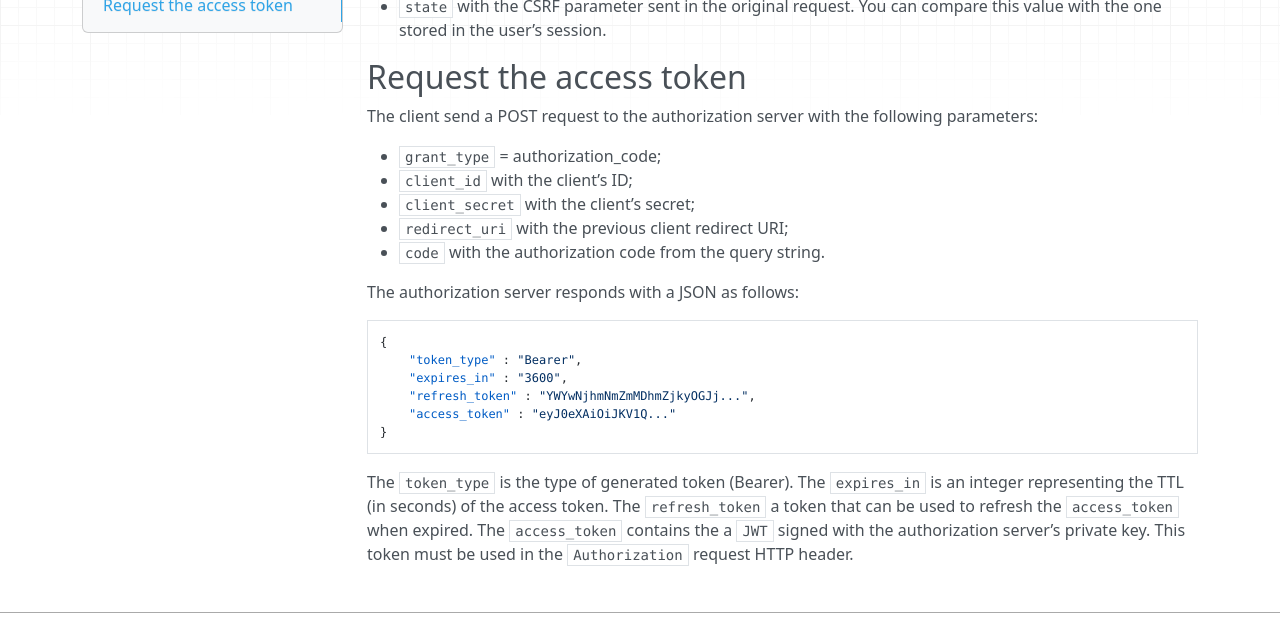
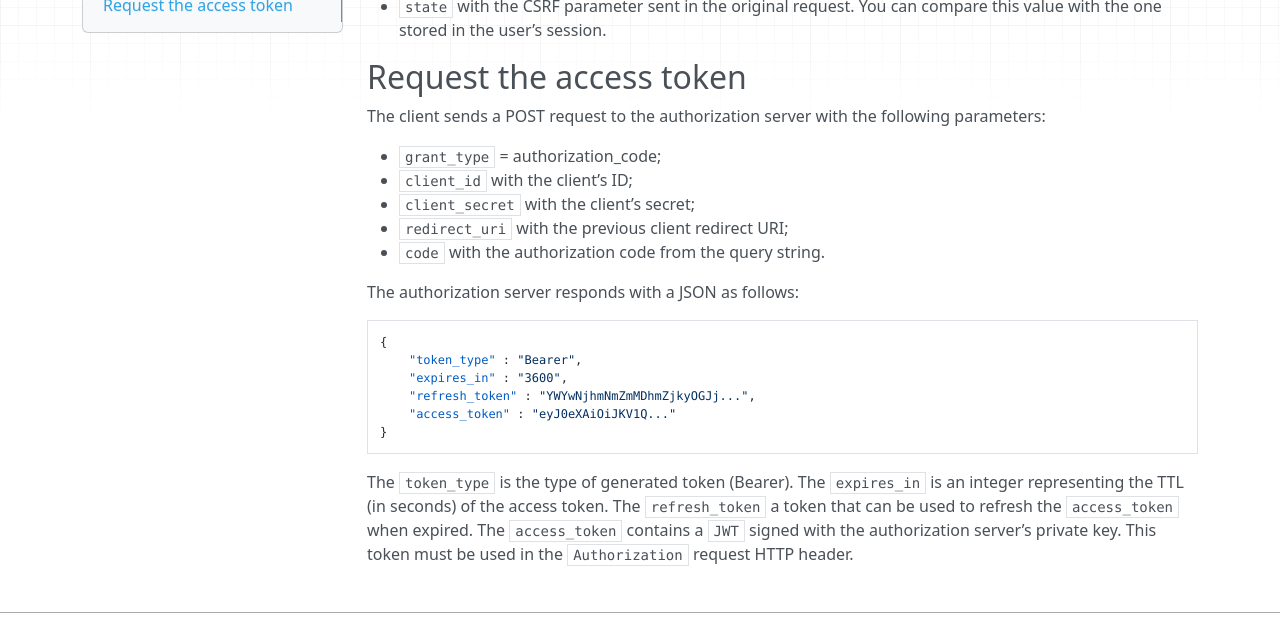
Before and after one commit to zendframework/zend-expressive-authentication-oauth2, an MkDocs documentation site: the page built from docs/book/grant/auth_code.md, in a window 1280 px wide and 900 px high, scrolled down 969 px. Shown: the part 191-822 px from the top of the window. Built offline with MkDocs 1.6.1, drawn with Linux system fonts in a browser that asks for light colours; nearby versions of some CDN libraries; old or Windows-style settings are respelled for this version of MkDocs.

Commit message:
Fixed typos

```diff
--- a/docs/book/grant/auth_code.md
+++ b/docs/book/grant/auth_code.md
@@ -41,7 +41,7 @@ to the redirect URI with the following parameters in the query string:
 
 ## Request the access token
 
-The client send a POST request to the authorization server with the following
+The client sends a POST request to the authorization server with the following
 parameters:
 
 - `grant_type` = authorization_code;
@@ -65,5 +65,5 @@ The `token_type` is the type of generated token (Bearer). The `expires_in` is
 an integer representing the TTL (in seconds) of the access token.
 The `refresh_token` a token that can be used to refresh the `access_token` when
 expired.
-The `access_token` contains the a `JWT` signed with the authorization server’s
+The `access_token` contains a `JWT` signed with the authorization server’s
 private key. This token must be used in the `Authorization` request HTTP header.
```
Also changed, not shown: docs/book/grant/client_credentials.md (+2 -2 lines), docs/book/grant/password.md (+1 -1 lines), docs/book/grant/refresh_token.md (+1 -1 lines).
